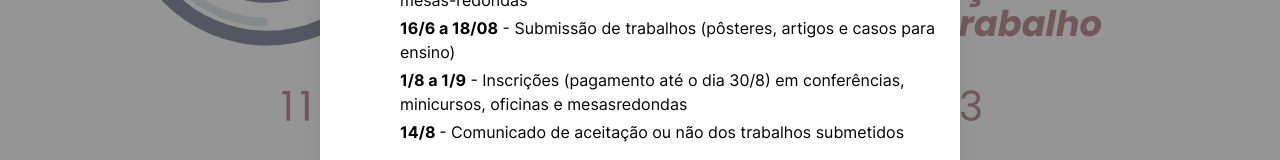
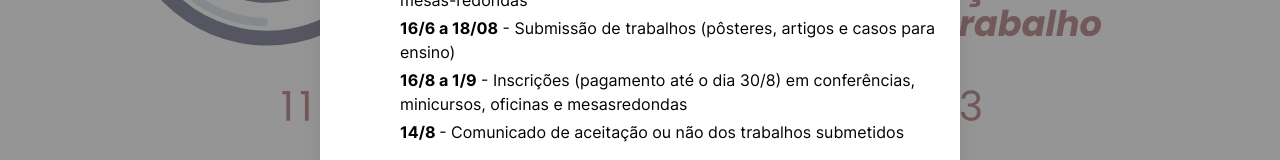
Before and after one commit to luccasmmg/seminario-2023, a Next.js app: page / in a window 1280 px wide. Shown: the part 418-578 px from the top of the page. Built offline with nearby package versions, Linux system fonts and the light colour scheme; a web font is replaced by a local one.

Commit message:
Atualizar datas

```diff
--- a/src/pages/index.jsx
+++ b/src/pages/index.jsx
@@ -104,7 +104,7 @@ export function PopUp() {
                             para ensino)
                           </li>
                           <li>
-                            <span className="font-bold">1/8 a 1/9</span> -
+                            <span className="font-bold">16/8 a 1/9</span> -
                             Inscrições (pagamento até o dia 30/8) em
                             conferências, minicursos, oficinas e mesasredondas
                           </li>
```
